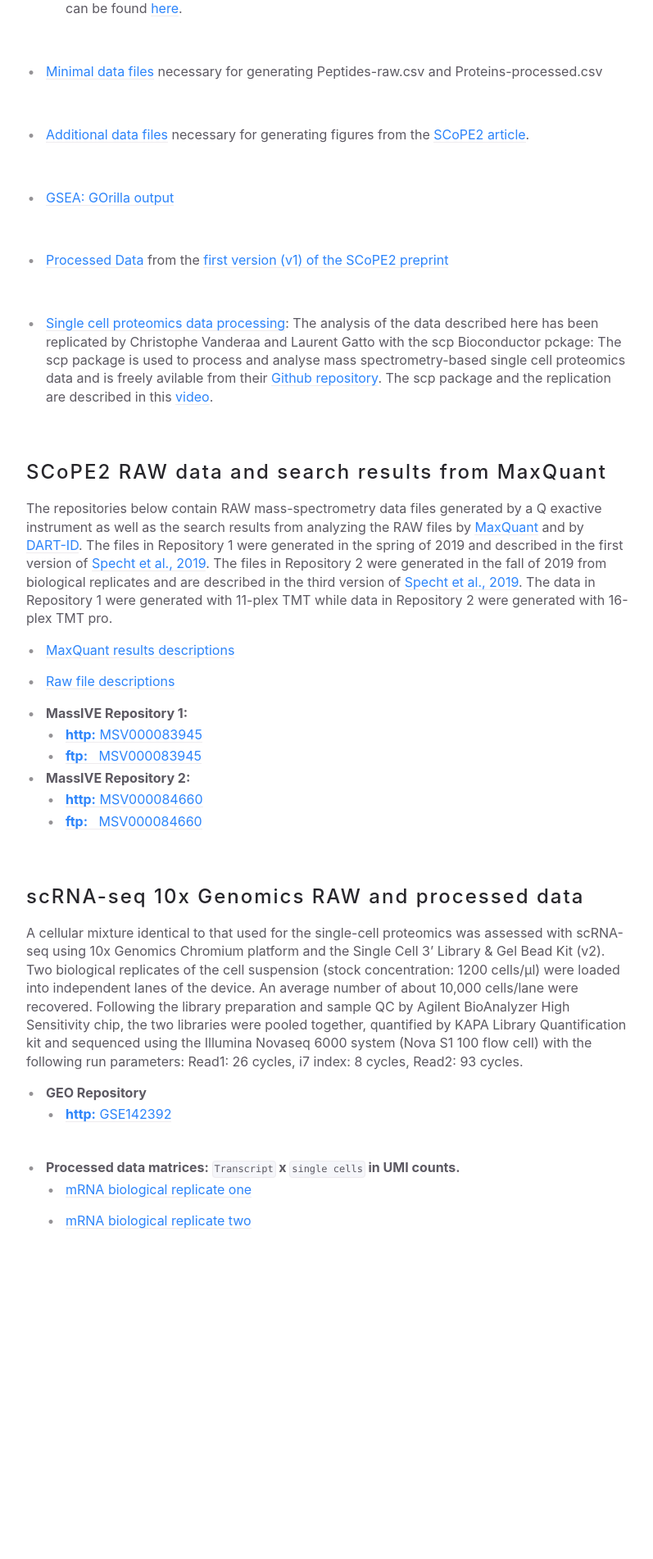
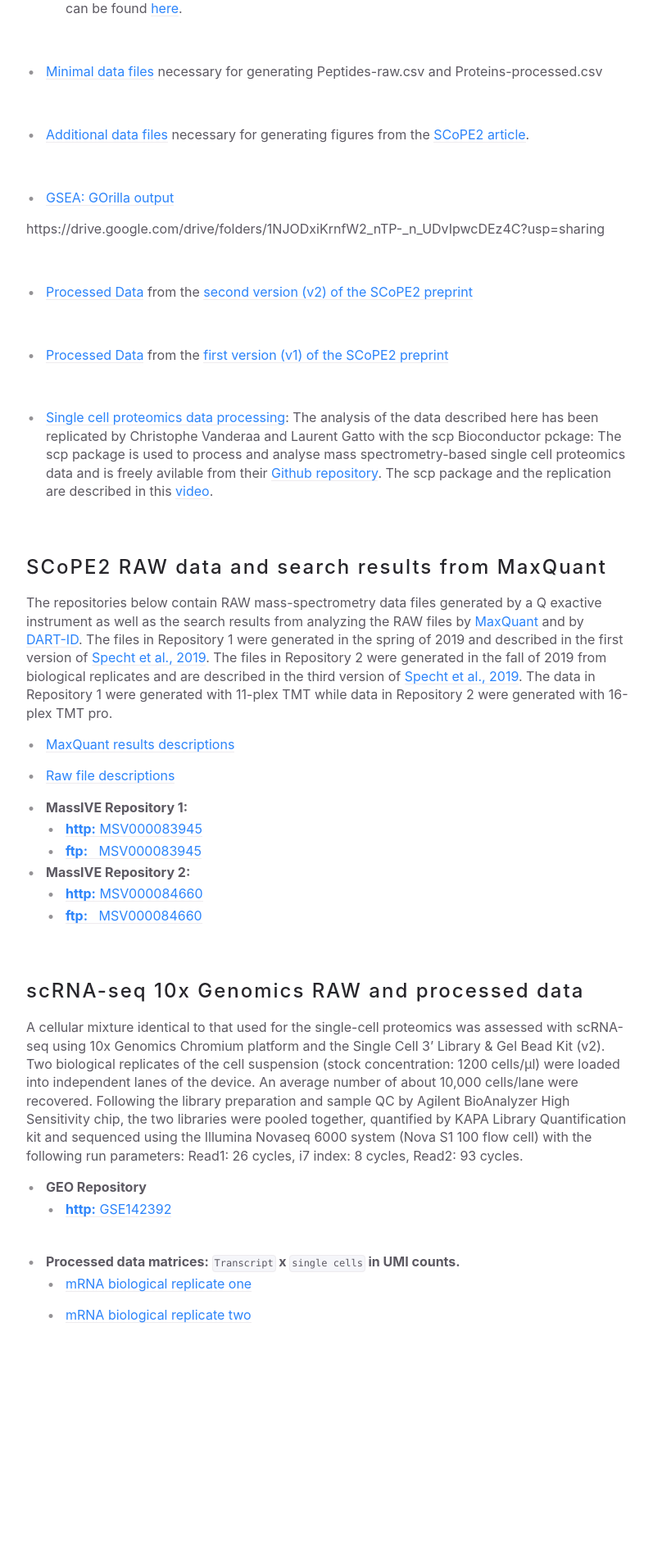
Before and after one commit to SlavovLab/SCoPE2, a Jekyll site: the page built from docs/docs/data.md, in a window 1280 px wide. Shown: the part 1129-3031 px from the top of the page at 82% size, without its empty margins (356-1153 px from the left). Built offline with Jekyll 4.4.1, drawn with Linux system fonts in a browser that asks for light colours; nearby versions of some CDN libraries.

Commit message:
added new files for reproduction of latest version of preprint

```diff
--- a/docs/docs/data.md
+++ b/docs/docs/data.md
@@ -19,22 +19,22 @@ description: "download single-cell proteomics data from SCoPE2, a second generat
 
 <h2 style="letter-spacing: 2px; font-size: 26px;" id="processed-single-cell-protein-data" >SCoPE2 data processed to ASCII text matrices</h2>
 
-* [Peptides-raw.csv](https://drive.google.com/open?id=1c9fwYI4qf9LzaQHf0wXoYAr2fuqNhNll)
+* [Peptides-raw.csv](https://drive.google.com/file/d/15DwDzAKFuRDTV31EnU83aRRhuAyz85_v/view?usp=sharing)
   - `Peptides` **x** `single cells` at 1% FDR.  The first 2 columns list the corresponding protein identifiers and peptide sequences and each subsequent column corresponds to a single cell. Peptide identification is based on spectra analyzed by [MaxQuant](https://www.maxquant.org/)  and is enhanced by using [DART-ID](https://dart-id.slavovlab.net/) to incorporate retention time information. See [Specht et al., 2019](https://www.biorxiv.org/content/10.1101/665307v3) for details.
 
 &nbsp;
 
-* [Proteins-processed.csv](https://drive.google.com/open?id=1c5Z3b_2gOwDyHCLm9ycY3hXckY1GDd5L)
+* [Proteins-processed.csv](https://drive.google.com/file/d/1sF5STkofF_f2msnYaaYdWabou84Qf2Xr/view?usp=sharing)
    - `Proteins` **x** `single cells` at 1% FDR, imputed and batch corrected.
 
 &nbsp;
 
-* [Cells.csv](https://drive.google.com/open?id=1c0nUlgQN1CjeWMZGjC_bTmcAe-e9rfaT)
+* [Cells.csv](https://drive.google.com/file/d/16vf6rjIsk-oK9naAH6BQnCFrlWnYtJsS/view?usp=sharing)
    - `Annotation` **x**  `single cells`. Each column corresponds to a single cell and the rows include relevant metadata, such as, cell type if known, measurements from the isolation of the cell, and derivative quantities, i.e., rRI, CVs, reliability.
 
 &nbsp;
 
-* [Joint protein-RNA data](https://drive.google.com/open?id=1bzLv2h6A91CtWMc73rKZrZGmyHP5c4B5)
+* [Joint protein-RNA data](https://drive.google.com/file/d/130FWc-s-Pd-mx3ymg22bI1qH5fiT7Ktv/view?usp=sharing)
    - `Gene` **x**  `single cells`. Boths sets imputed and batch-corrected separately then combined, taking only genes common to both data sets. Uniprot accession numbers used to denote gene.
 
 &nbsp;
@@ -44,14 +44,19 @@ description: "download single-cell proteomics data from SCoPE2, a second generat
 
 &nbsp;
 
-* [Minimal data files](https://drive.google.com/drive/folders/1H3upHNUZNb1bVUNivUiZkX9-RbCs1fh0?usp=sharing) necessary for generating Peptides-raw.csv and Proteins-processed.csv
+* [Minimal data files](https://drive.google.com/drive/folders/10pOMMlxHsFIyPa9X2auq6xKJssqFgo-D?usp=sharing) necessary for generating Peptides-raw.csv and Proteins-processed.csv
 
 &nbsp;
-* [Additional data files](https://drive.google.com/open?id=1VzBfmNxziRYqayx3SP-cOe2gu129Obgx) necessary for generating figures from the [SCoPE2 article](https://doi.org/10.1101/665307).
+* [Additional data files](https://drive.google.com/drive/folders/1Zhjik_JFjCQNIVjg63-fooJ4K0HZxWjV?usp=sharing) necessary for generating figures from the [SCoPE2 article](https://doi.org/10.1101/665307).
 
 &nbsp;
 * [GSEA: GOrilla output](https://drive.google.com/drive/folders/1DCp_euY0Cj_NWWG5xQsx7CTN3ju5LI_O?usp=sharing)
 
+https://drive.google.com/drive/folders/1NJODxiKrnfW2_nTP-_n_UDvIpwcDEz4C?usp=sharing
+
+&nbsp;
+
+* [Processed Data](https://drive.google.com/drive/folders/1NJODxiKrnfW2_nTP-_n_UDvIpwcDEz4C?usp=sharing) from the [second version (v2) of the SCoPE2 preprint](https://www.biorxiv.org/content/10.1101/665307v3)
 
 &nbsp;
 
```
Also changed, not shown: 2 other files.
